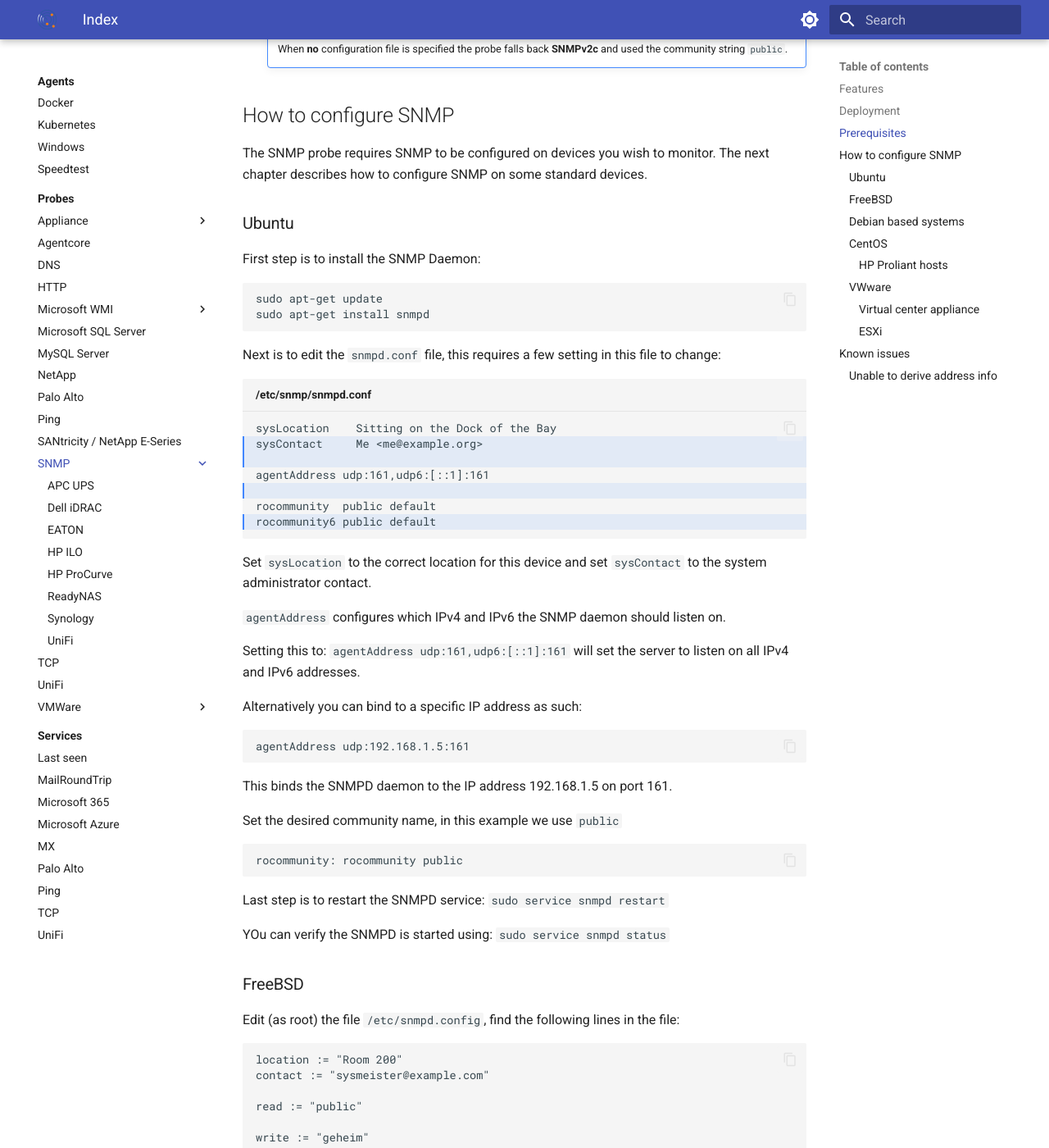
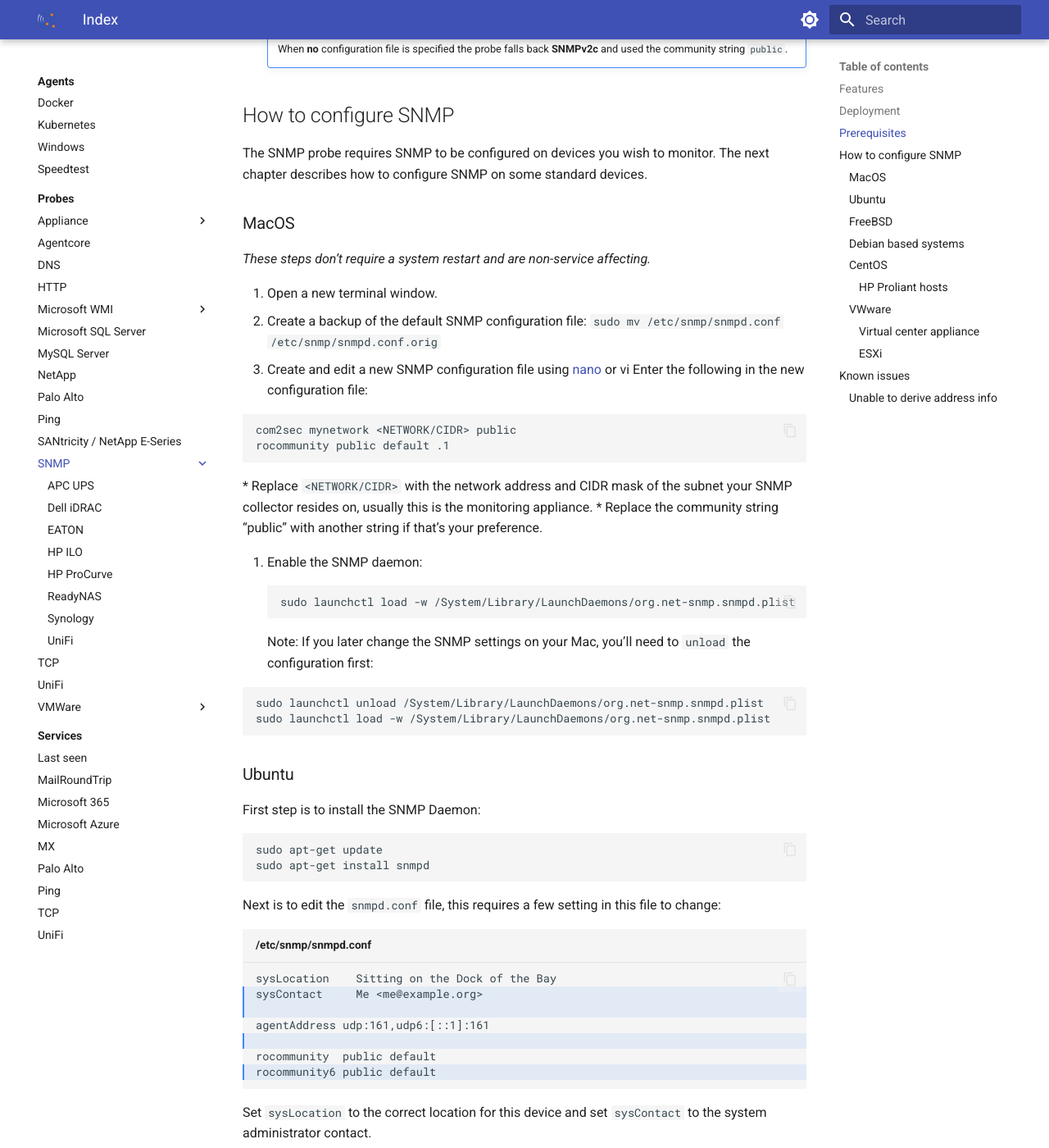
Before and after one commit to infrasonar/docs, an MkDocs documentation site: the page built from docs/collectors/probes/snmp/index.md, in a window 1280 px wide and 1400 px high, scrolled down 1369 px. Shown: the whole window at 82% size. Built offline with MkDocs 1.6.1 and Material for MkDocs 9.7.7, drawn with Linux system fonts in a browser that asks for light colours.

Commit message:
SNMP macos

````diff
--- a/docs/collectors/probes/snmp/index.md
+++ b/docs/collectors/probes/snmp/index.md
@@ -44,6 +44,36 @@
 ## How to configure SNMP
 
 The SNMP probe requires SNMP to be configured on devices you wish to monitor. The next chapter describes how to configure SNMP on some standard devices.
+
+### MacOS
+
+_These steps don’t require a system restart and are non-service affecting._
+
+1. Open a new terminal window.
+2. Create a backup of the default SNMP configuration file: `sudo mv /etc/snmp/snmpd.conf /etc/snmp/snmpd.conf.orig`
+3. Create and edit a new SNMP configuration file using [nano](../appliance/nano_basics.md) or vi
+   Enter the following in the new configuration file:
+
+```
+com2sec mynetwork <NETWORK/CIDR> public
+rocommunity public default .1
+```
+* Replace `<NETWORK/CIDR>` with the network address and CIDR mask of the subnet your SNMP collector resides on, usually this is the monitoring appliance.
+* Replace the community string “public” with another string if that’s your preference.
+
+
+
+4. Enable the SNMP daemon:
+```
+sudo launchctl load -w /System/Library/LaunchDaemons/org.net-snmp.snmpd.plist
+```
+Note: If you later change the SNMP settings on your Mac, you’ll need to `unload` the configuration first:
+
+
+```
+sudo launchctl unload /System/Library/LaunchDaemons/org.net-snmp.snmpd.plist
+sudo launchctl load -w /System/Library/LaunchDaemons/org.net-snmp.snmpd.plist
+```
 
 ### Ubuntu
 
````
